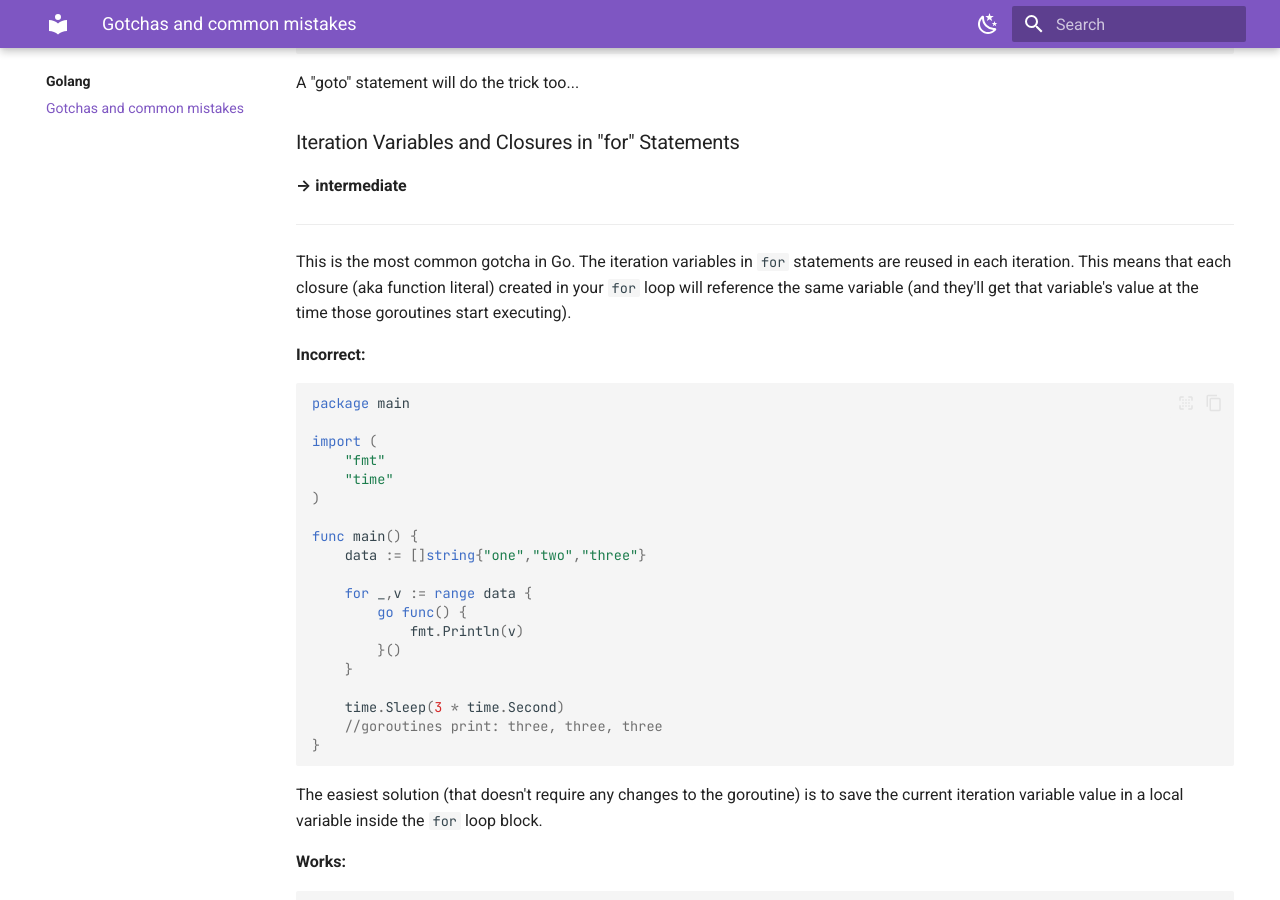
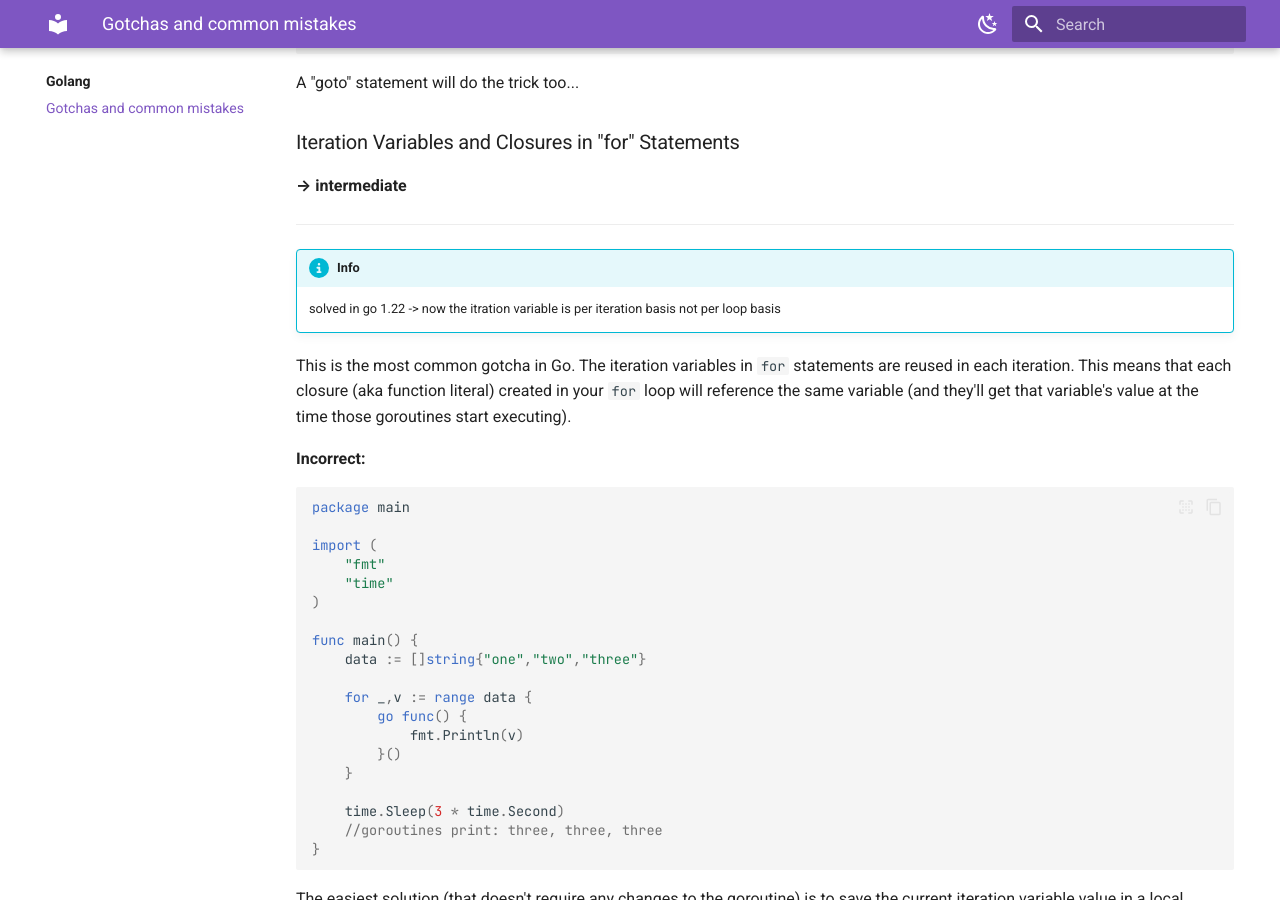
Before and after one commit to jayesh6297/knowledge-pot, an MkDocs documentation site: the page built from docs/Golang/common-pitfalls.md, in a window 1280 px wide and 900 px high, scrolled down 55626 px. Built offline with MkDocs 1.6.1 and Material for MkDocs 9.7.7, drawn with Linux system fonts in a browser that asks for light colours.

Commit message:
added documentation for updated go version 1.2

```diff
--- a/docs/Golang/common-pitfalls.md
+++ b/docs/Golang/common-pitfalls.md
@@ -2751,6 +2751,9 @@ A "goto" statement will do the trick too...
 
 ---
 
+!!! info
+    solved in go 1.22 -> now the itration variable is per iteration basis not per loop basis
+
 This is the most common gotcha in Go. The iteration variables in `for` statements are reused in each iteration. This means that each closure (aka function literal) created in your `for` loop will reference the same variable (and they'll get that variable's value at the time those goroutines start executing).
 
 **Incorrect:**
```
